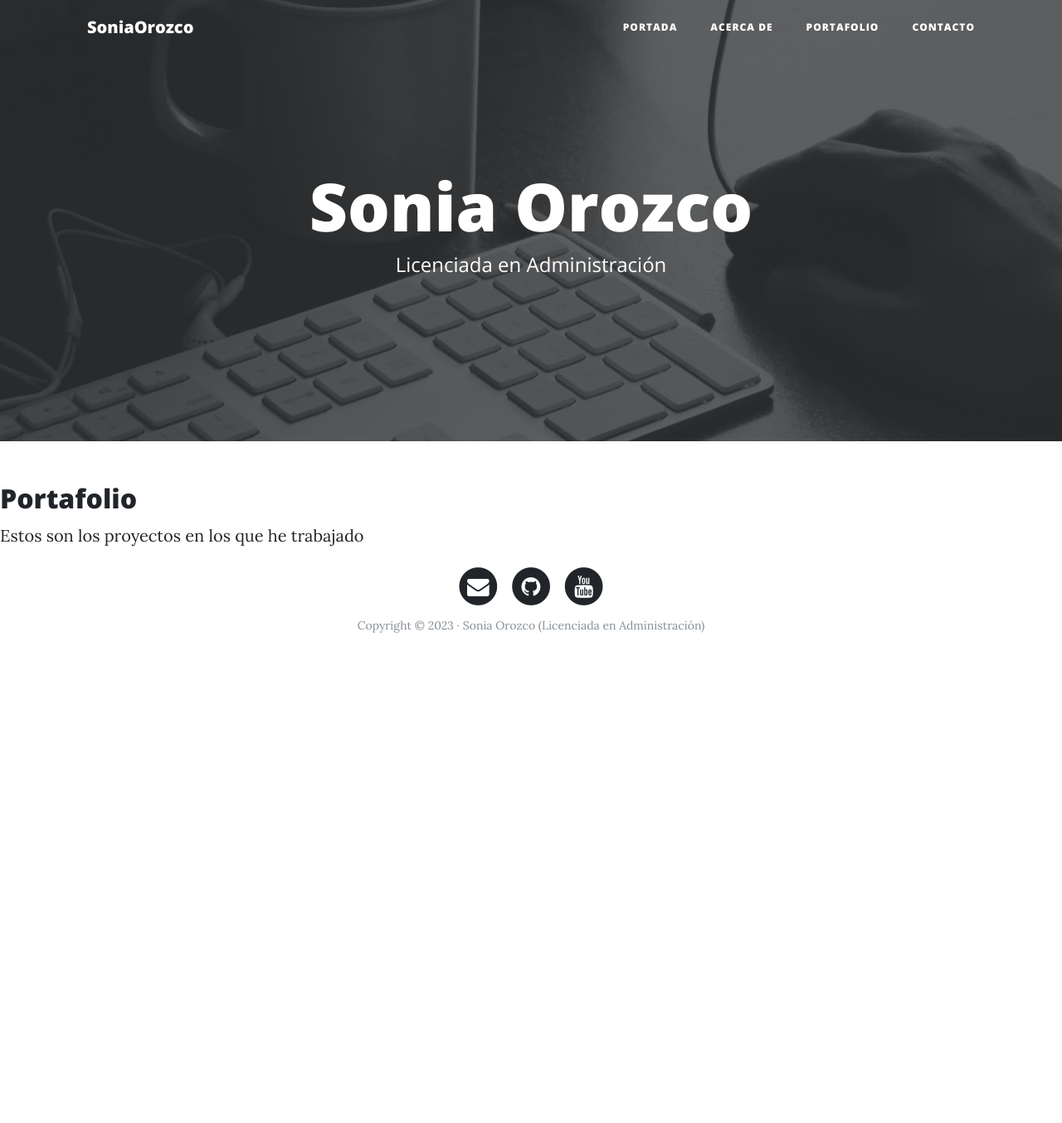
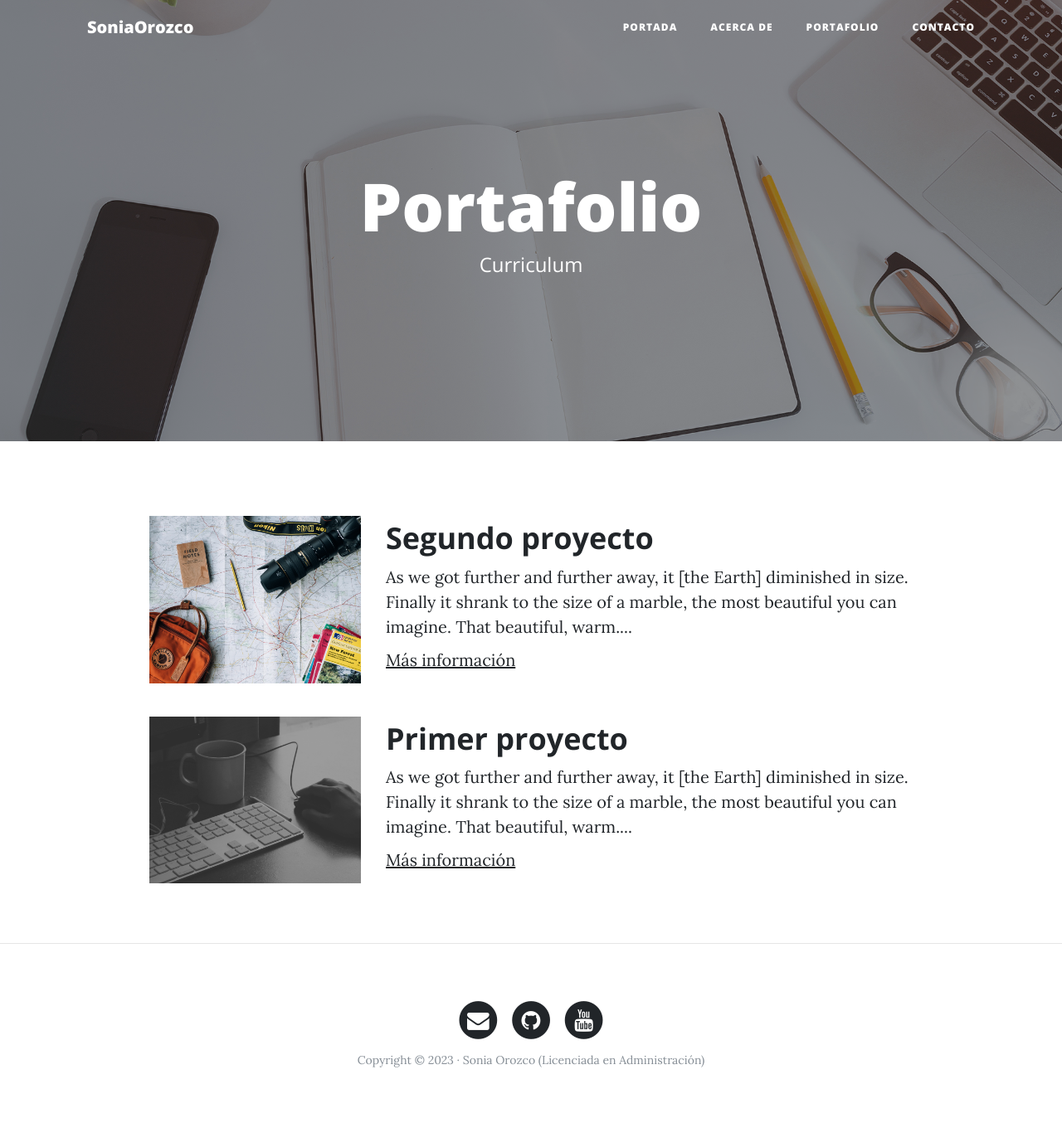
Before and after one commit to DanielHernandezGalvez/CRUD_base, a Django app: page /portafolio/ in a window 1280 px wide. Shown: the whole page at 83% size. Before the commit the page ends 763 px from the top, so only its background shows below. Run offline with Django 4.2, Linux system fonts and the light colour scheme; some libraries are stand-ins or nearby versions.

Commit message:
templates

```diff
--- a/web-cliente-frontend/index.html
+++ b/web-cliente-frontend/index.html
@@ -64,6 +64,8 @@
     <!--Contenido-->
     {% block content %}{% endblock %}
 
+
+
     <!-- Pié de página -->
     <footer>
       <div class="container">
--- a/webcliente/core/templates/core/base.html
+++ b/webcliente/core/templates/core/base.html
@@ -10,8 +10,11 @@
 		<title>{% block title %}{% endblock %} | Lic. Sonia</title>
 
 		<!-- Estilos y fuentes del template  -->
-    {% load static %}
-		<link href="{% static 'core/vendor/bootstrap/css/bootstrap.min.css' %}" rel="stylesheet" />
+		{% load static %}
+		<link
+			href="{% static 'core/vendor/bootstrap/css/bootstrap.min.css' %}"
+			rel="stylesheet"
+		/>
 		<link
 			href="{% static 'core/vendor/font-awesome/css/font-awesome.min.css' %}"
 			rel="stylesheet"
@@ -67,22 +70,27 @@
 		</nav>
 
 		<!-- Cabecera -->
-		<header class="masthead" style="background-image: url('{% block background %}{% endblock %}')">
+		<header
+			class="masthead"
+			style="background-image: url('{% block background %}{% endblock %}')"
+		>
 			<div class="overlay"></div>
 			<div class="container">
 				<div class="row">
 					<div class="col-lg-8 col-md-10 mx-auto">
-						<div class="site-heading">
-							{% block headers %} {% endblock %}
-
-						</div>
+						<div class="site-heading">{% block headers %} {% endblock %}</div>
 					</div>
 				</div>
 			</div>
 		</header>
 
 		<!--Contenido-->
-		{% block content %}{% endblock %}
+		<div class="container">{% block content %}{% endblock %}</div>
+
+		{% if request.path != "/" %}
+		<hr />
+		{% endif %} {% comment %} {{request.path}} esto muestra la direccion del
+		buscador {% endcomment %}
 
 		<!-- Pié de página -->
 		<footer>
@@ -116,7 +124,8 @@
 							</li>
 						</ul>
 						<p class="copyright text-muted">
-							Copyright &copy; 2023 · Sonia Orozco (Licenciada en Administración)
+							Copyright &copy; 2023 · Sonia Orozco (Licenciada en
+							Administración)
 						</p>
 					</div>
 				</div>
--- a/webcliente/core/templates/core/portafolio.html
+++ b/webcliente/core/templates/core/portafolio.html
@@ -2,15 +2,35 @@
 
 {% block title %}Portafolio {%endblock%}
 
-{% block background%}{% load static %}{% static 'core/img/home-bg.jpg' %}{% endblock %}
+{% block background%}{% load static %}{% static 'core/img/portfolio-bg.jpg' %}{% endblock %}
 
 {% block headers %}
-    <h1>Sonia Orozco</h1>
-    <span class="subheading">Licenciada en Administración</span>
+    <h1>Portafolio</h1>
+    <span class="subheading">Curriculum</span>
 {% endblock %}
 
 {%block content%}
-<h2>Portafolio</h2>
-<p>Estos son los proyectos en los que he trabajado</p>
+
+    <div class="row project">
+        <div class="col-lg-3 col-md-4 offset-lg-1">
+            <img class="img-fluid" src="{% static 'core/img/about-bg.jpg' %}" alt="">
+        </div>
+    <div class="col-lg-7 col-md-8">
+            <h2 class="section-heading title">Segundo proyecto</h2>
+        <p>As we got further and further away, it [the Earth] diminished in size. Finally it shrank to the size of a marble, the most beautiful you can imagine. That beautiful, warm....</p>
+        <p><a href="http://google.com">Más información</a></p>
+        </div>
+    </div>
+
+    <div class="row project">
+        <div class="col-lg-3 col-md-4 offset-lg-1">
+            <img class="img-fluid" src="{% static 'core/img/home-bg.jpg' %}" alt="">
+        </div>
+    <div class="col-lg-7 col-md-8">
+            <h2 class="section-heading title">Primer proyecto</h2>
+        <p>As we got further and further away, it [the Earth] diminished in size. Finally it shrank to the size of a marble, the most beautiful you can imagine. That beautiful, warm....</p>
+        <p><a href="http://google.com">Más información</a></p>
+        </div>
+    </div>
 
 {%endblock%}
```
Also changed, not shown: webcliente/core/templates/core/about.html (+14 -6 lines), webcliente/core/templates/core/contacto.html (+11 -6 lines).
